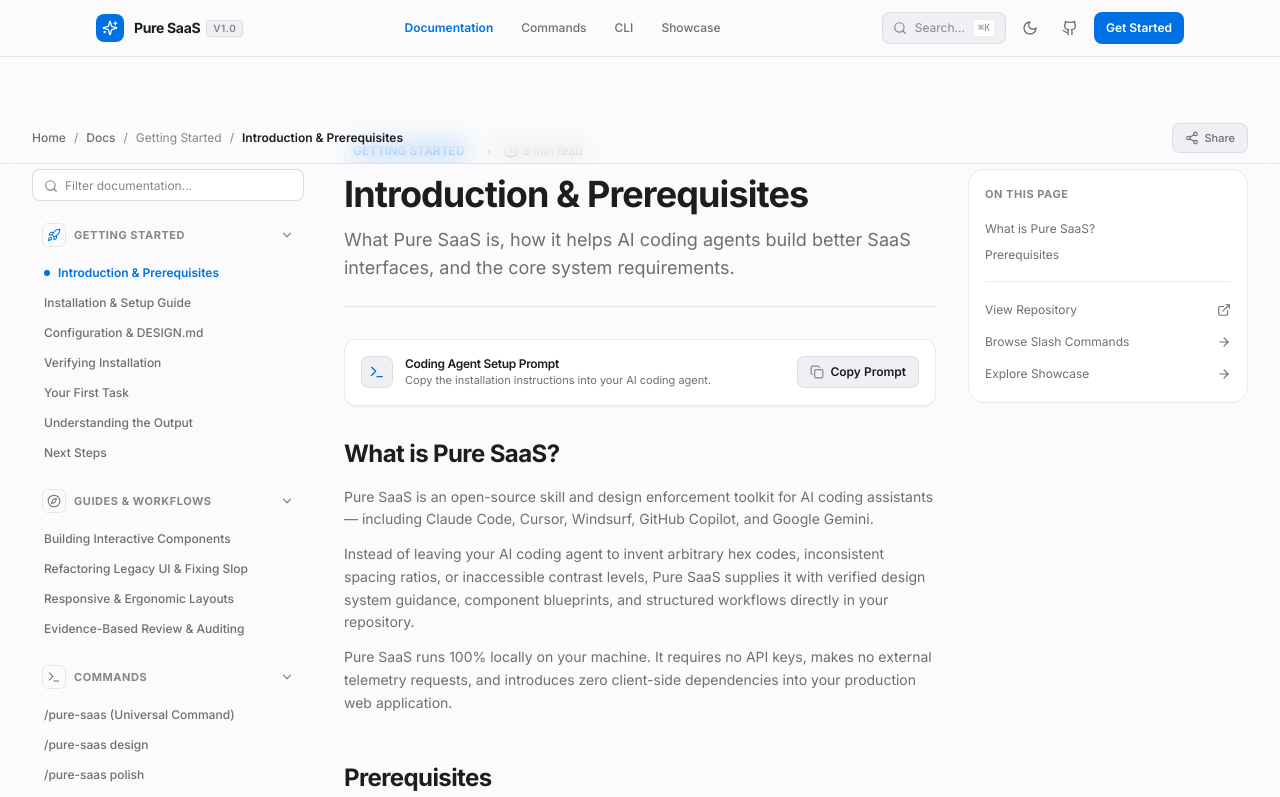
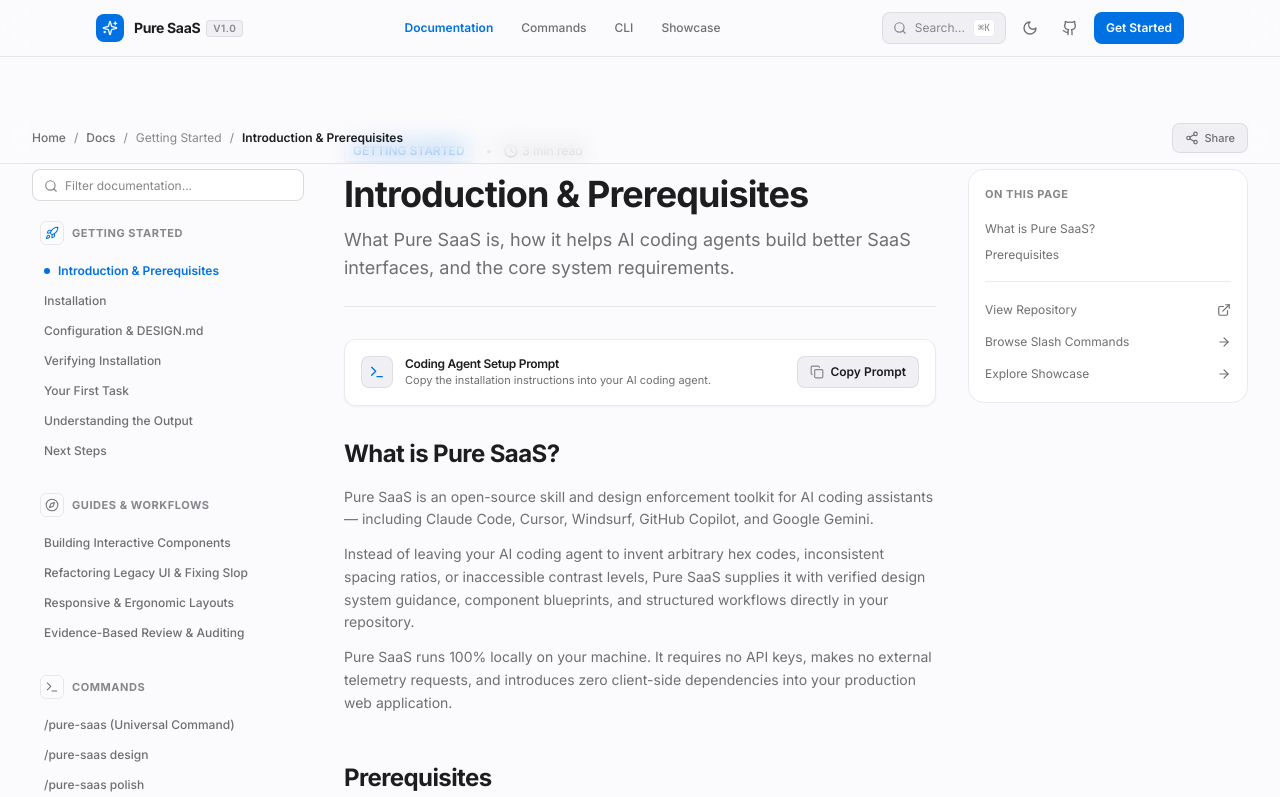
Before and after one commit to LMGXENON/pure-saas, a React (Vite) app in the folder pure-saas-website/: page /docs in a window 1280 px wide. Shown: the top 797 px of the page. Built offline with nearby package versions, Linux system fonts and the light colour scheme.

Commit message:
fix(docs): restore visible Getting Started sidebar links and remove FAQ internal divider line

```diff
--- a/pure-saas-website/src/data/docsData.ts
+++ b/pure-saas-website/src/data/docsData.ts
@@ -84,12 +84,12 @@
     ],
     "next": {
       "slug": "getting-started-installation",
-      "title": "Installation & Setup Guide"
+      "title": "Installation"
     }
   },
   {
     "slug": "getting-started-installation",
-    "title": "Installation & Setup Guide",
+    "title": "Installation",
     "category": "Getting Started",
     "readTime": "6 min read",
     "summary": "A step-by-step walkthrough covering environment verification, CLI installation, agent setup, DESIGN.md configuration, and your first task.",
@@ -329,7 +329,7 @@
     ],
     "prev": {
       "slug": "getting-started-installation",
-      "title": "Installation & Setup Guide"
+      "title": "Installation"
     },
     "next": {
       "slug": "getting-started-verifying",
--- a/pure-saas-website/src/pages/DocsPage.tsx
+++ b/pure-saas-website/src/pages/DocsPage.tsx
@@ -6,8 +6,6 @@
 import {
   Search,
   Clock,
-  ChevronDown,
-  ChevronRight,
   Menu,
   X,
   ArrowLeft,
@@ -47,16 +45,6 @@
 
   const currentArticle: DocArticle = docsArticles.find(a => a.slug === activeSlug) || docsArticles[0];
   const categories = Array.from(new Set(docsArticles.map(a => a.category)));
-
-  // State to track collapsed categories in left sidebar
-  const [collapsedCategories, setCollapsedCategories] = useState<Record<string, boolean>>({});
-
-  const toggleCategory = (cat: string) => {
-    setCollapsedCategories(prev => ({
-      ...prev,
-      [cat]: !prev[cat]
-    }));
-  };
 
   const handleSelectArticle = (slug: string) => {
     setActiveSlug(slug);
@@ -144,8 +132,8 @@
               />
             </div>
 
-            {/* Navigation Category Groups */}
-            <nav className="space-y-4">
+            {/* Navigation Category Groups (Always visible headings and child links) */}
+            <nav className="space-y-6">
               {categories.map(cat => {
                 const items = docsArticles.filter(
                   a => a.category === cat &&
@@ -153,34 +141,24 @@
                 );
                 if (items.length === 0) return null;
 
-                const isCollapsed = collapsedCategories[cat];
-
                 return (
-                  <div key={cat} className="space-y-1">
-                    <button
-                      onClick={() => toggleCategory(cat)}
-                      className="w-full flex items-center justify-between px-2.5 py-1.5 text-[11px] font-bold uppercase tracking-wider text-text-muted hover:text-text-primary rounded-lg transition-colors group"
-                    >
-                      <div className="flex items-center gap-2 truncate">
+                  <div key={cat} className="space-y-1.5">
+                    {/* Visible Sidebar Heading (Never collapsed, never hidden) */}
+                    <div className="flex items-center gap-2 px-2 py-1 text-[11px] font-bold uppercase tracking-wider text-text-muted select-none">
                       <span className="p-1 rounded-md bg-surface-muted/60 text-accent flex items-center justify-center shrink-0 border border-border-subtle">
                         {getCategoryIcon(cat)}
                       </span>
                       <span className="truncate">{cat}</span>
                     </div>
-                      {isCollapsed ? (
-                        <ChevronRight className="w-3.5 h-3.5 text-text-muted group-hover:text-text-primary shrink-0" />
-                      ) : (
-                        <ChevronDown className="w-3.5 h-3.5 text-text-muted group-hover:text-text-primary shrink-0" />
-                      )}
-                    </button>
 
-                    {!isCollapsed && (
+                    {/* All Existing Child Links (Always visible and navigable) */}
                     <div className="space-y-0.5 pt-0.5">
                       {items.map(art => {
                         const isActive = art.slug === activeSlug;
                         return (
                           <button
                             key={art.slug}
+                            type="button"
                             onClick={() => handleSelectArticle(art.slug)}
                             className={`w-full text-left px-3 py-1.5 rounded-lg text-xs font-medium transition-all flex items-center justify-between outline-none focus-visible:ring-2 focus-visible:ring-accent/60 focus-visible:ring-offset-1 focus-visible:ring-offset-canvas ${
                               isActive
@@ -198,7 +176,6 @@
                         );
                       })}
                     </div>
-                    )}
                   </div>
                 );
               })}
@@ -236,7 +213,7 @@
                   />
                 </div>
 
-                <nav className="space-y-4 flex-1">
+                <nav className="space-y-6 flex-1">
                   {categories.map(cat => {
                     const items = docsArticles.filter(
                       a => a.category === cat &&
@@ -245,9 +222,12 @@
                     if (items.length === 0) return null;
 
                     return (
-                      <div key={cat} className="space-y-1">
-                        <div className="text-[11px] font-bold uppercase tracking-wider text-text-muted px-2 py-1 flex items-center gap-1.5">
-                          <span>{cat}</span>
+                      <div key={cat} className="space-y-1.5">
+                        <div className="text-[11px] font-bold uppercase tracking-wider text-text-muted px-2 py-1 flex items-center gap-2">
+                          <span className="p-1 rounded-md bg-surface-muted/60 text-accent flex items-center justify-center shrink-0 border border-border-subtle">
+                            {getCategoryIcon(cat)}
+                          </span>
+                          <span className="truncate">{cat}</span>
                         </div>
                         <div className="space-y-0.5">
                           {items.map(art => {
@@ -255,6 +235,7 @@
                             return (
                               <button
                                 key={art.slug}
+                                type="button"
                                 onClick={() => handleSelectArticle(art.slug)}
                                 className={`w-full text-left px-3 py-1.5 rounded-lg text-xs font-medium transition-colors flex items-center gap-2 ${
                                   isActive
--- a/pure-saas-website/src/pages/HomePage.tsx
+++ b/pure-saas-website/src/pages/HomePage.tsx
@@ -700,7 +700,7 @@
                   <button
                     type="button"
                     onClick={() => toggleFaq(idx)}
-                    className="w-full p-4 sm:p-5 flex items-center justify-between text-left gap-4 font-semibold text-sm text-text-primary hover:text-accent transition-colors"
+                    className="w-full p-4 sm:p-5 flex items-center justify-between text-left gap-4 font-semibold text-sm text-text-primary hover:text-accent focus-visible:outline-none focus-visible:ring-2 focus-visible:ring-accent/60 focus-visible:ring-offset-1 focus-visible:ring-offset-canvas rounded-xl transition-colors"
                   >
                     <span>{faq.q}</span>
                     <ChevronDown
@@ -710,7 +710,7 @@
                     />
                   </button>
                   {isOpen && (
-                    <div className="px-4 pb-4 sm:px-5 sm:pb-5 pt-0 text-xs text-text-secondary leading-relaxed border-t border-border-subtle/50 mt-1 space-y-2">
+                    <div className="px-4 pb-4 sm:px-5 sm:pb-5 pt-0 text-xs text-text-secondary leading-relaxed space-y-2.5">
                       <p>{faq.a}</p>
                       <div>
                         <Link
```
Also changed, not shown: pure-saas-website/src/components/AgentPromptBanner.tsx (line endings or trailing spaces), 1 other file (tests, documents, lock files or other folders). Lines whose indentation alone changed are shown as unchanged.
